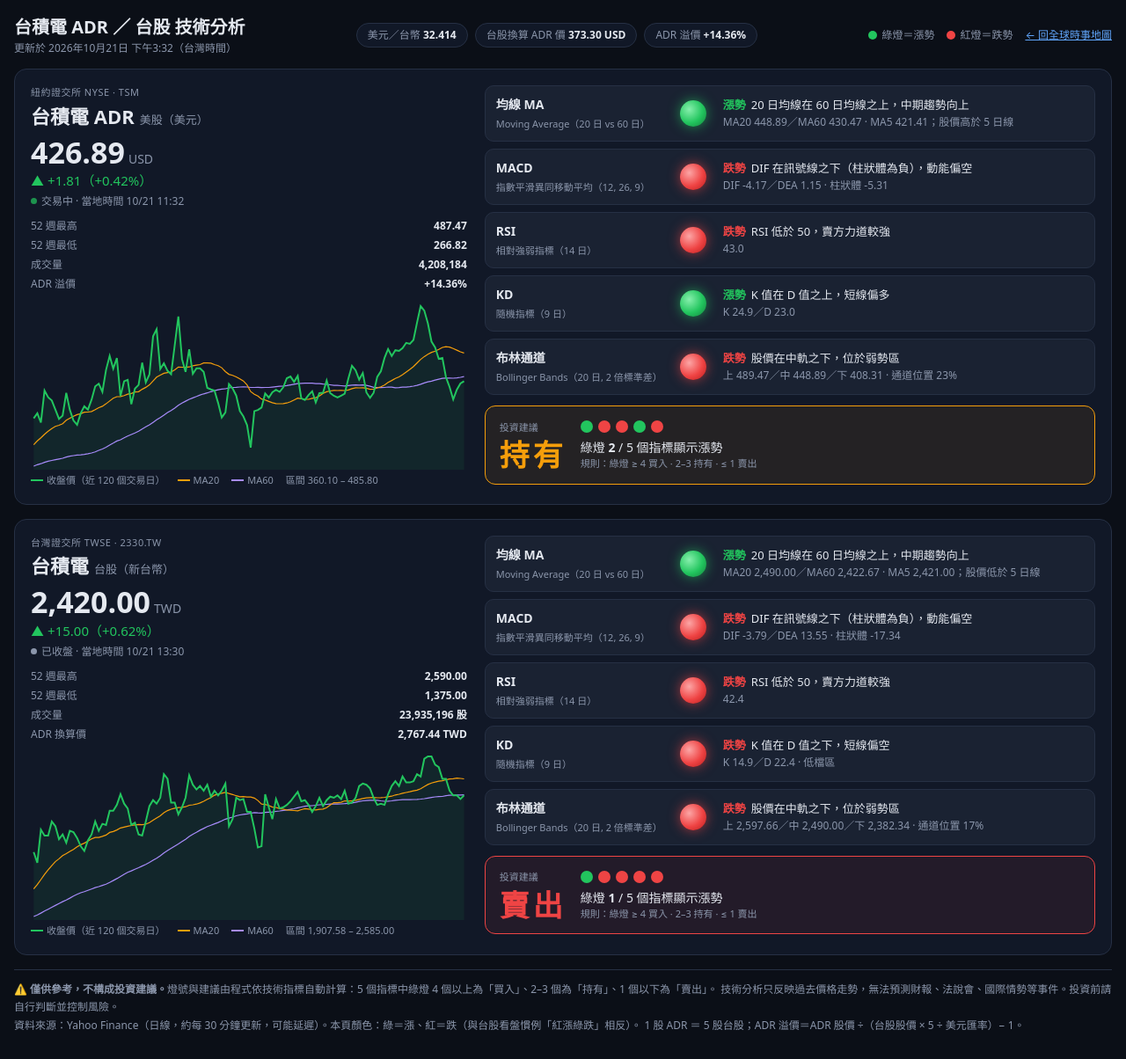
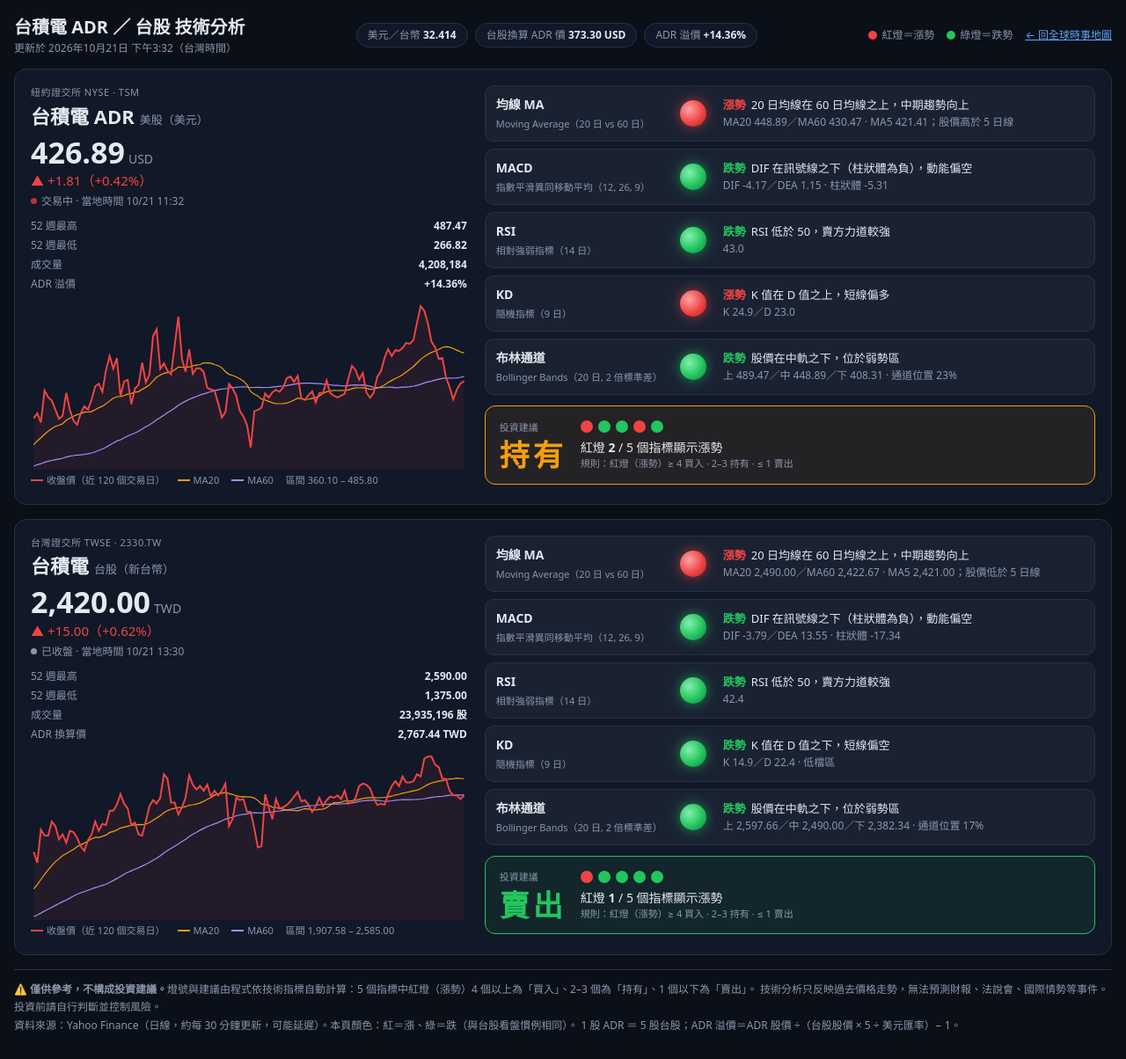
Before and after one commit to Chih-o/world-map, a plain HTML site: page tsmc.html in a window 1280 px wide. Shown: the whole page at 88% size. Drawn offline with Linux system fonts and the light colour scheme.

Commit message:
TSMC page: use Taiwan colors (red = up, green = down)

```diff
--- a/tsmc.html
+++ b/tsmc.html
@@ -8,7 +8,7 @@
   :root {
     --bg: #0b0f17; --panel: #111827; --panel-2: #1a2232; --line: #263044;
     --text: #e5e9f0; --muted: #8b96ab; --accent: #60a5fa;
-    --bull: #22c55e; --bear: #ef4444; --hold: #f59e0b;
+    --bull: #ef4444; --bear: #22c55e; --hold: #f59e0b; /* Taiwan convention: red = up, green = down */
   }
   * { box-sizing: border-box; }
   html, body { margin: 0; background: var(--bg); color: var(--text);
@@ -49,8 +49,8 @@
   .sig .tool b { display: block; font-size: 14px; }
   .sig .tool span { font-size: 11px; color: var(--muted); }
   .light { width: 30px; height: 30px; border-radius: 50%; justify-self: center; position: relative; }
-  .light.bull { background: radial-gradient(circle at 35% 35%, #86efac, var(--bull) 55%, #15803d); box-shadow: 0 0 14px rgba(34,197,94,.65); }
-  .light.bear { background: radial-gradient(circle at 35% 35%, #fca5a5, var(--bear) 55%, #b91c1c); box-shadow: 0 0 14px rgba(239,68,68,.65); }
+  .light.bull { background: radial-gradient(circle at 35% 35%, #fca5a5, var(--bull) 55%, #b91c1c); box-shadow: 0 0 14px rgba(239,68,68,.65); }
+  .light.bear { background: radial-gradient(circle at 35% 35%, #86efac, var(--bear) 55%, #15803d); box-shadow: 0 0 14px rgba(34,197,94,.65); }
   .sig .why { font-size: 13px; }
   .sig .why .v { color: var(--muted); font-size: 12px; font-variant-numeric: tabular-nums; }
   .sig .why .lbl { font-weight: 700; margin-right: 6px; }
@@ -58,9 +58,9 @@
 
   .advice { display: grid; grid-template-columns: auto 1fr; gap: 16px; align-items: center; margin-top: 12px;
     border-radius: 12px; padding: 14px 16px; border: 1px solid; }
-  .advice.buy { border-color: var(--bull); background: rgba(34,197,94,.08); }
+  .advice.buy { border-color: var(--bull); background: rgba(239,68,68,.08); }
   .advice.hold { border-color: var(--hold); background: rgba(245,158,11,.08); }
-  .advice.sell { border-color: var(--bear); background: rgba(239,68,68,.08); }
+  .advice.sell { border-color: var(--bear); background: rgba(34,197,94,.08); }
   .advice .word { font-size: 34px; font-weight: 800; letter-spacing: 4px; line-height: 1; }
   .advice.buy .word { color: var(--bull); } .advice.hold .word { color: var(--hold); } .advice.sell .word { color: var(--bear); }
   .advice .lab { font-size: 11px; color: var(--muted); margin-bottom: 6px; }
@@ -89,8 +89,8 @@
     </div>
     <div class="strip" id="strip"></div>
     <div class="legend">
-      <span><i style="background:var(--bull)"></i>綠燈＝漲勢</span>
-      <span><i style="background:var(--bear)"></i>紅燈＝跌勢</span>
+      <span><i style="background:var(--bull)"></i>紅燈＝漲勢</span>
+      <span><i style="background:var(--bear)"></i>綠燈＝跌勢</span>
       <a href="./">← 回全球時事地圖</a>
     </div>
   </div>
@@ -99,9 +99,9 @@
   <section class="half" id="tw"><div class="err">載入中…</div></section>
 
   <p class="disclaimer">
-    ⚠️ <b>僅供參考，不構成投資建議。</b>燈號與建議由程式依技術指標自動計算：5 個指標中綠燈 4 個以上為「買入」、2–3 個為「持有」、1 個以下為「賣出」。
+    ⚠️ <b>僅供參考，不構成投資建議。</b>燈號與建議由程式依技術指標自動計算：5 個指標中紅燈（漲勢）4 個以上為「買入」、2–3 個為「持有」、1 個以下為「賣出」。
     技術分析只反映過去價格走勢，無法預測財報、法說會、國際情勢等事件。投資前請自行判斷並控制風險。<br>
-    資料來源：Yahoo Finance（日線，約每 30 分鐘更新，可能延遲）。本頁顏色：綠＝漲、紅＝跌（與台股看盤慣例「紅漲綠跌」相反）。
+    資料來源：Yahoo Finance（日線，約每 30 分鐘更新，可能延遲）。本頁顏色：紅＝漲、綠＝跌（與台股看盤慣例相同）。
     1 股 ADR ＝ 5 股台股；ADR 溢價＝ADR 股價 ÷（台股股價 × 5 ÷ 美元匯率）− 1。
   </p>
 </div>
@@ -120,7 +120,7 @@
   const y = v => (H - P - (v - lo) / span * (H - 2 * P)).toFixed(1);
   const line = arr => arr.map((v, i) => v == null ? null : `${x(i)},${y(v)}`).filter(Boolean).join(" ");
   const up = c.close[c.close.length - 1] >= c.close[0];
-  const col = up ? "#22c55e" : "#ef4444";
+  const col = up ? "#ef4444" : "#22c55e";
   return `<svg class="chart" viewBox="0 0 ${W} ${H}" preserveAspectRatio="none" role="img" aria-label="近 ${c.close.length} 日股價走勢">
       <polygon points="${x(0)},${H} ${line(c.close)} ${x(c.close.length - 1)},${H}" fill="${col}" opacity=".08"/>
       <polyline points="${line(c.ma60)}" fill="none" stroke="#a78bfa" stroke-width="1.2" vector-effect="non-scaling-stroke"/>
@@ -165,8 +165,8 @@
         <div><div class="lab">投資建議</div><div class="word">${esc(s.advice)}</div></div>
         <div>
           <div class="dots">${s.tools.map(tl => `<i class="${tl.bull ? "bull" : "bear"}" title="${esc(tl.name)}"></i>`).join("")}</div>
-          <div>綠燈 <b>${s.bulls}</b> / 5 個指標顯示漲勢</div>
-          <div class="rule">規則：綠燈 ≥ 4 買入 · 2–3 持有 · ≤ 1 賣出</div>
+          <div>紅燈 <b>${s.bulls}</b> / 5 個指標顯示漲勢</div>
+          <div class="rule">規則：紅燈（漲勢）≥ 4 買入 · 2–3 持有 · ≤ 1 賣出</div>
         </div>
       </div>
     </div>`;
```
Also changed, not shown: 1 other file.
